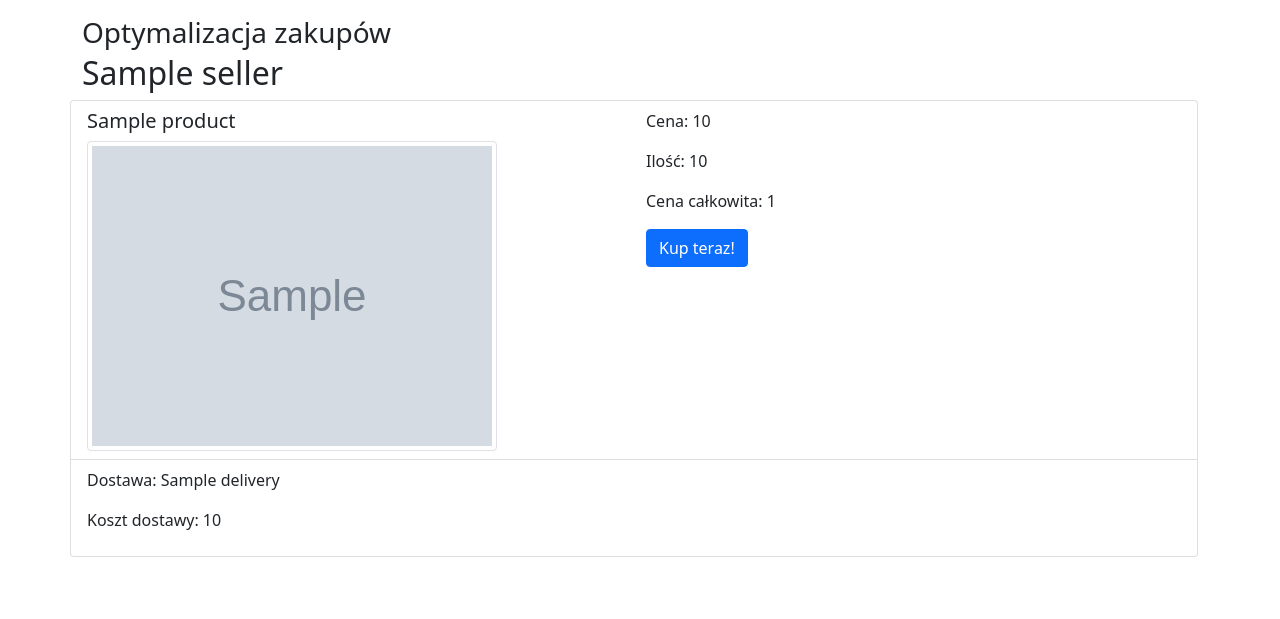
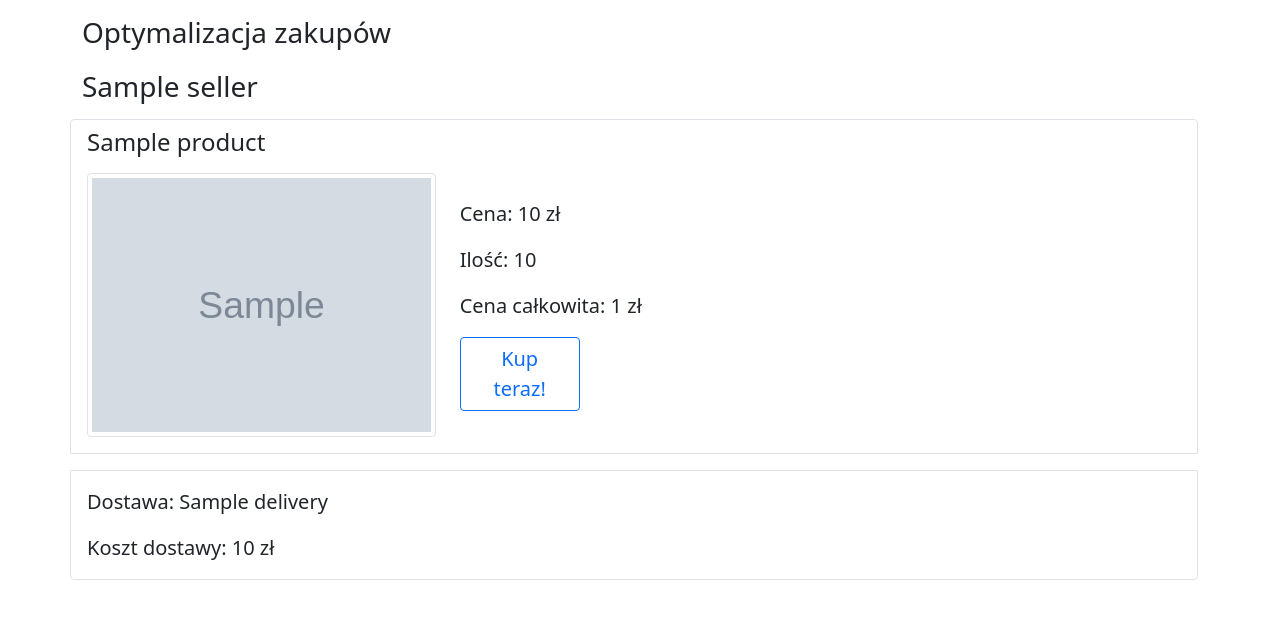
Before and after one commit to PiotrWodecki/io-aggregator, a Django app: template core/templates/shopping/aggregate_cart.html in a window 1280 px wide. Shown: the part 85-704 px from the top of the page. Run offline with Django 4.2, Linux system fonts and the light colour scheme; tables that the repository leaves empty hold one stand-in row (values such as "Sample post"); the template is opened without the code that fills it: values that come from a table or form of the project are taken from there, most other values are stand-ins (such as "Sample title", 1, 10 or a date in 2020); grey boxes marked "Sample" are stand-in pictures.

Commit message:
Improve content block

```diff
--- a/core/templates/shopping/aggregate_cart.html
+++ b/core/templates/shopping/aggregate_cart.html
@@ -2,29 +2,32 @@
 {% block title %}Optymalizacja zakupów{% endblock %}
 {% block content %}
     {% for seller, offers_deliveries_prices in grouped_offers_deliveries_prices.items %}
-        <h2>{{ seller }}</h2>
+        <h3 class="my-3 fs-3">{{ seller }}</h3>
         <div class="list-group mb-3">
             {% for offer, delivery, total_price in offers_deliveries_prices %}
-                <div class="list-group-item">
+                <div class="list-group-item mb-3 border">
                     <div class="row">
-                        <div class="col">
-                            <h5>{{ offer.product.name }}</h5>
+                        <h5 class="pb-0 mb-2 fs-4">{{ product.name }}</h5>
+                    </div>
+                    <div class="row">
+                        <div class="col-4 my-2">
                             <img src="{{ offer.product.image_url }}" alt="{{ offer.product.name }}"
-                                 class="rounded img-thumbnail"/>
+                            class="rounded img-thumbnail"/>
                         </div>
-                        <div class="col">
-                            <p>Cena: {{ offer.price }}</p>
-                            <p class="mt-2">Ilość: {{ offer.product.quantity }}</p>
-                            <p class="mt-2">Cena całkowita: {{ total_price }}</p>
-                            <a href="{{ offer.product_buy_url }}" target="_blank" class="btn btn-primary">Kup teraz!</a>
+                        <div class="col my-2 d-flex align-self-center flex-column">
+                            <p class="fs-5">Cena: {{ offer.price }} zł</p>
+                            <p class="fs-5">Ilość: {{ offer.product.quantity }}</p>
+                            <p class="fs-5">Cena całkowita: {{ total_price }} zł</p>
+                            <a href="{{ offer.product_buy_url }}" target="_blank"
+                               class="btn btn-outline-primary fs-5" style="width: 120px">Kup teraz!</a>
                         </div>
                     </div>
                 </div>
                 {% if forloop.last %}
-                    <div class="list-group-item">
-                        <div class="row-md-4">
-                            <p>Dostawa: {{ delivery.name }}</p>
-                            <p>Koszt dostawy: {{ delivery.price }}</p>
+                    <div class="list-group-item border">
+                        <div class="col my-2 d-flex align-self-center flex-column">
+                            <p class="fs-5">Dostawa: {{ delivery.name }}</p>
+                            <p class="fs-5 mb-0">Koszt dostawy: {{ delivery.price }} zł</p>
                         </div>
                     </div>
                 {% endif %}
```
